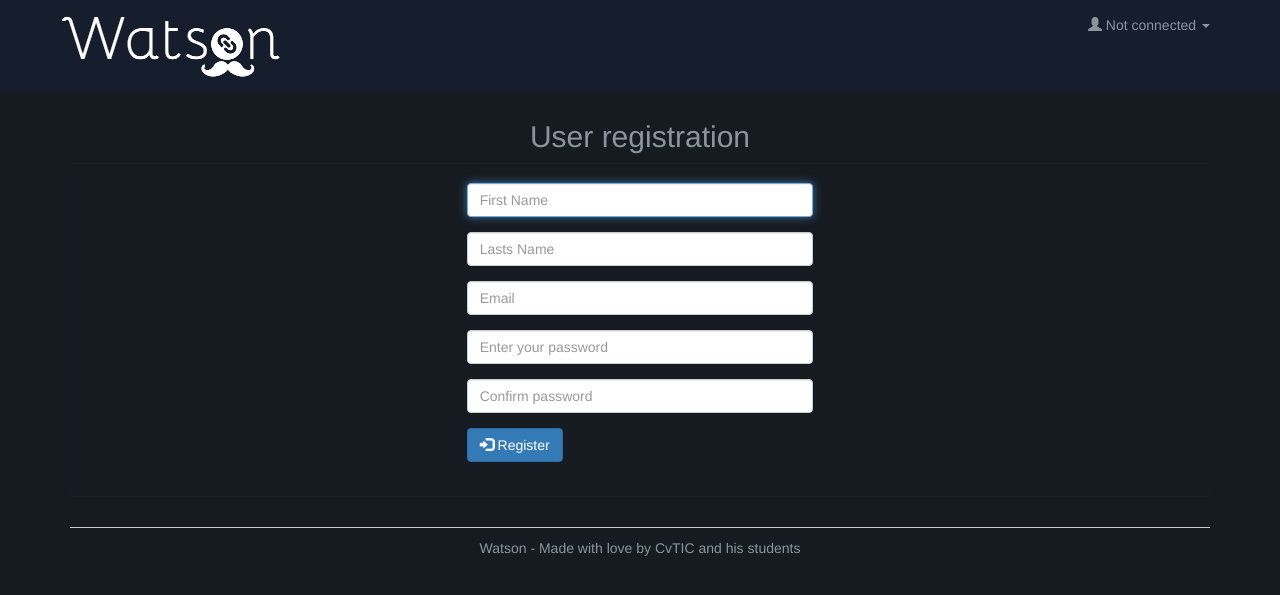
After one commit to jeremyhayotte/UEL313-Groupe4-S3, a PHP site: template views/register.html.twig in a window 1280 px wide. The commit adds this page. Shown: the top 595 px of the page. Run offline with PHP 8.4, Linux system fonts and the light colour scheme; the template is opened without the code that fills it, so the values that code supplies are empty; some libraries are stand-ins or nearby versions.

Commit message:
Personnalisation visuelle v3

```diff
--- a/app/routes.php
+++ b/app/routes.php
@@ -11,6 +11,9 @@ $app->match('/tag/{id}', "Watson\Controller\HomeController::tagAction")->bind('t
 
 // Login form
 $app->get('/login', "Watson\Controller\HomeController::loginAction")->bind('login');
+
+// Register form
+$app->get('/register', "Watson\Controller\HomeController::registerAction")->bind('register');
 
 // Admin zone
 $app->get('/admin', "Watson\Controller\AdminController::indexAction")->bind('admin');
--- a/views/layout.html.twig
+++ b/views/layout.html.twig
@@ -43,7 +43,7 @@
                                 <span class="glyphicon glyphicon-user"></span> Not connected <b class="caret"></b></a>
                                 <ul class="dropdown-menu">
                                     <li><a href="{{ path('login') }}">Log in</a></li>
-                                    <li><a href="{{ path('login') }}">Register</a></li>
+                                    <li><a href="{{ path('register') }}">Register</a></li>
                                 </ul>
                             </li>
                         {% endif %}
--- /dev/null
+++ b/views/register.html.twig
@@ -0,0 +1,47 @@
+{% extends 'layout.html.twig' %}
+
+{% block title %} User registration{% endblock %}
+
+
+{% block content %}
+<h2 class="text-center" style="color:#8b949e">{{ block('title') }}</h2>
+{% if error %}
+<div class="alert alert-danger">
+    <strong>Login failed!</strong> {{ error }}
+</div>
+{% endif %}
+<div class="well" style="background-color: #161b22; border-color: #161e2e; ">
+    <form class="form-signin form-horizontal" role="form" action="{{ path('login_check') }}" method="post">
+        <div class="form-group">
+            <div class="col-sm-6 col-sm-offset-3 col-md-4 col-md-offset-4">
+            <input type="text" name="_username" value="{{ last_username }}" class="form-control" placeholder="First Name" required autofocus>
+            </div>
+        </div>
+        <div class="form-group">
+            <div class="col-sm-6 col-sm-offset-3 col-md-4 col-md-offset-4">
+            <input type="text" name="_username" value="{{ last_username }}" class="form-control" placeholder="Lasts Name" required autofocus>
+            </div>
+        </div>
+        <div class="form-group">
+            <div class="col-sm-6 col-sm-offset-3 col-md-4 col-md-offset-4">
+            <input type="text" name="_username" value="{{ last_username }}" class="form-control" placeholder="Email" required autofocus>
+            </div>
+        </div>
+        <div class="form-group">
+            <div class="col-sm-6 col-sm-offset-3 col-md-4 col-md-offset-4">
+                <input type="password" name="_password" class="form-control" placeholder="Enter your password" required>
+            </div>
+        </div>
+        <div class="form-group">
+            <div class="col-sm-6 col-sm-offset-3 col-md-4 col-md-offset-4">
+                <input type="password" name="_password" class="form-control" placeholder="Confirm password" required>
+            </div>
+        </div>
+        <div class="form-group">
+            <div class="col-sm-6 col-sm-offset-3 col-md-4 col-md-offset-4">
+                <button type="submit" class="btn btn-default btn-primary"><span class="glyphicon glyphicon-log-in"></span> Register</button>
+            </div>
+        </div>
+    </form>
+</div>
+{% endblock %}
```
Also changed, not shown: src/Controller/HomeController.php (+14 -0 lines).
